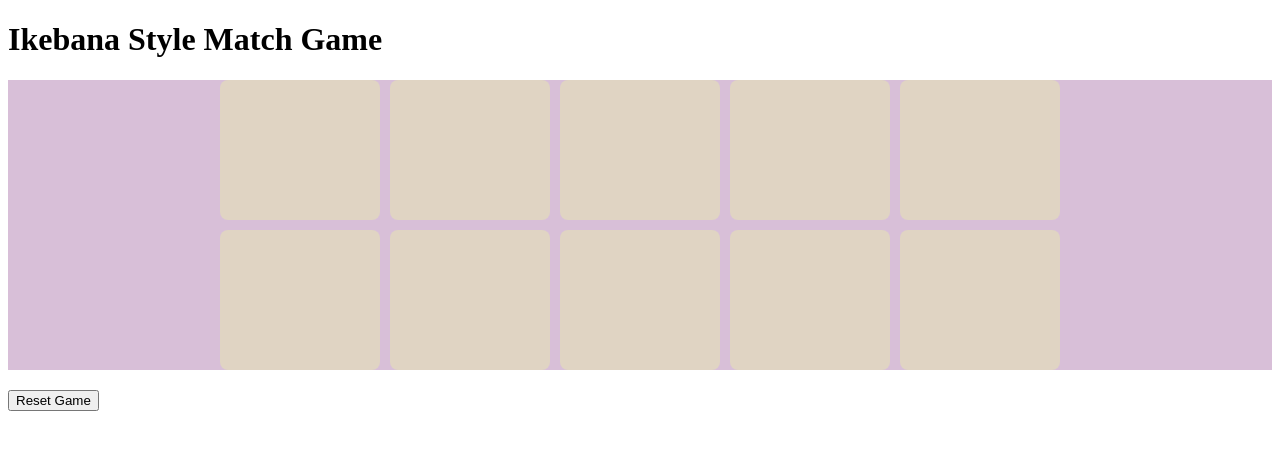
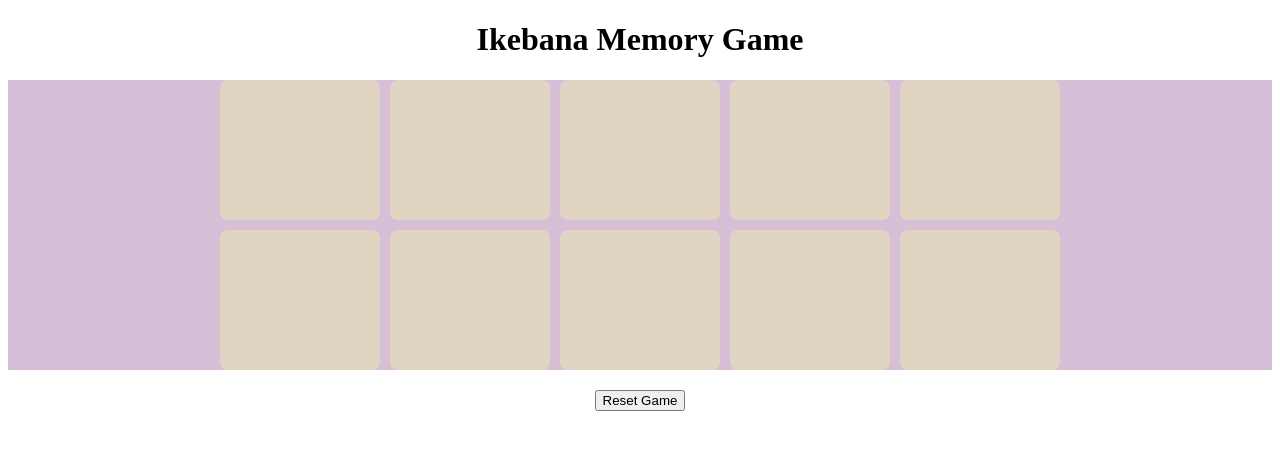
Before and after one commit to marcellacosbrito/ikebana-memory-game, a plain HTML site: page index.html in a window 1280 px wide. Drawn offline with Linux system fonts and the light colour scheme.

Commit message:
centralized button and title

```diff
--- a/index.html
+++ b/index.html
@@ -3,11 +3,11 @@
 <head>
 	<meta charset="UTF-8">
 	<meta name="viewport" content="width=device-width, initial-scale=1.0">
-	<title>Ikebana Style Match Game</title>
+	<title>Ikebana Memory Game</title>
 	<link rel="stylesheet" href="style.css">
 </head>
 <body>
-	<h1>Ikebana Style Match Game</h1>
+	<h1>Ikebana Memory Game</h1>
 <div id="game-board"></div>
 <button onclick="resetGame()">Reset Game</button>
 <div class="header-container">
--- a/style.css
+++ b/style.css
@@ -31,3 +31,10 @@
   align-items: center;
   margin-top: 20px;
 }
+h1 {
+  text-align: center;
+}
+button {
+  display: block;
+  margin: 0 auto;
+}
```
